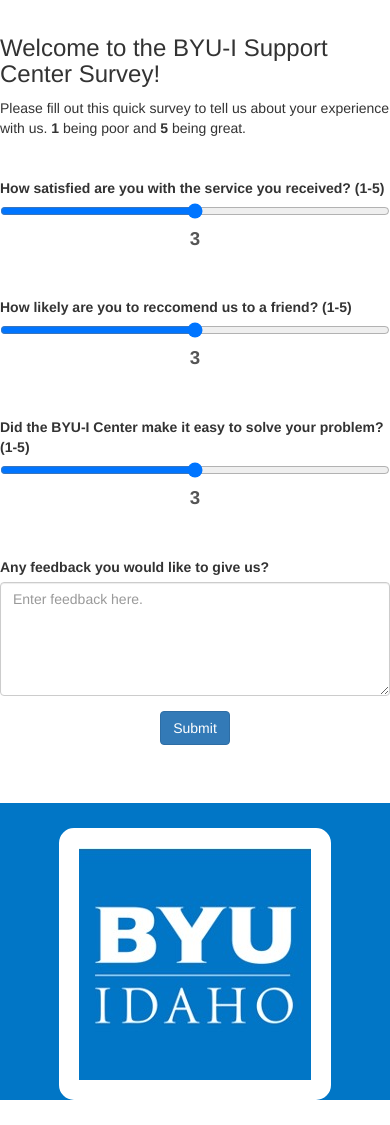
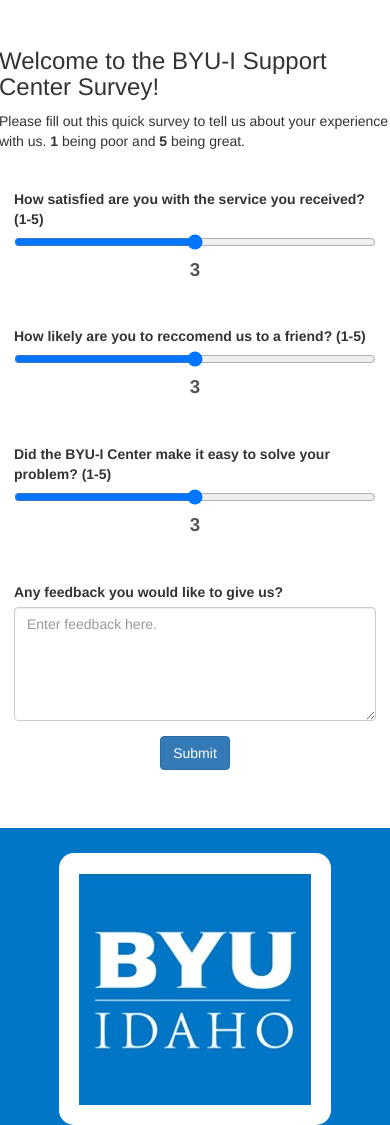
Before and after one commit to panick96/survey-site, a PHP site: page / in a window 390 px wide. Before the commit the page ends 1100 px from the top, so only its background shows below. Run offline with PHP 8.4, Linux system fonts and the light colour scheme.

Commit message:
adjusted padding to make it easy for mobile

```diff
--- a/styles.css
+++ b/styles.css
@@ -1,7 +1,3 @@
-.form-group{
-    width: 100%;
-}
-
 
 /* The slider itself */
 .slider {
@@ -87,8 +83,15 @@ footer{
     justify-content: center;
 }
 .form-group{
-    padding-top: 30px;
+    padding-top: 2em;
+    padding-left: 1em;
+    padding-right: 1em;
+    width: 100%
 }
+
+
 #welcome-statement{
-    padding-top: 15px;
+    padding-top: 2em;
+    padding-left: 1em;
+    padding-right: 1em;
 }
```
